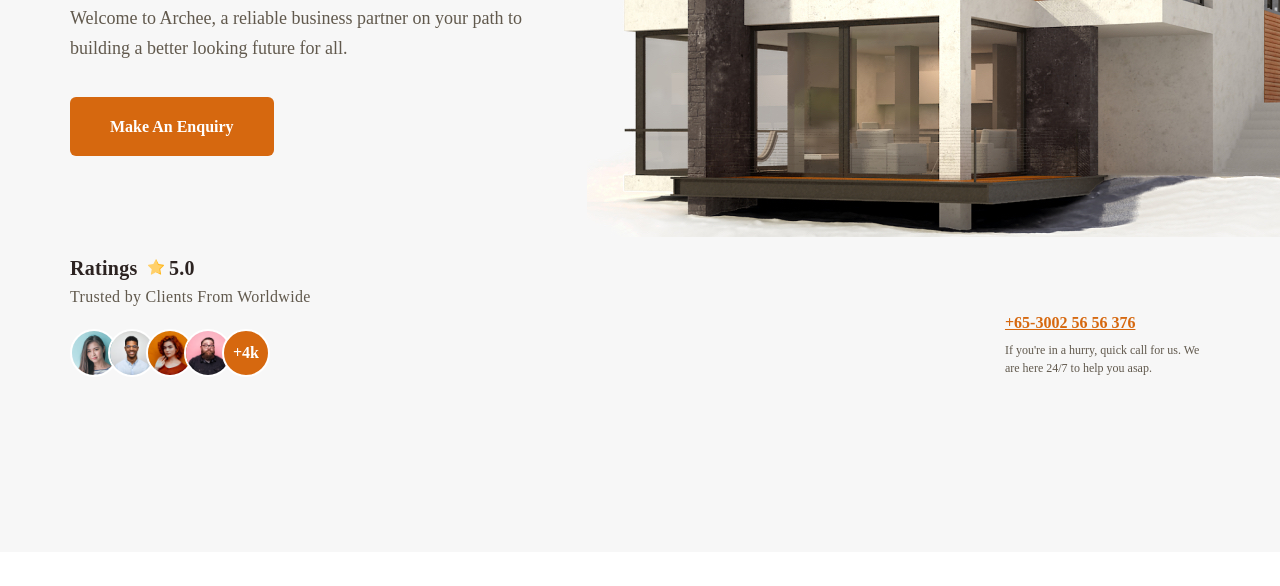
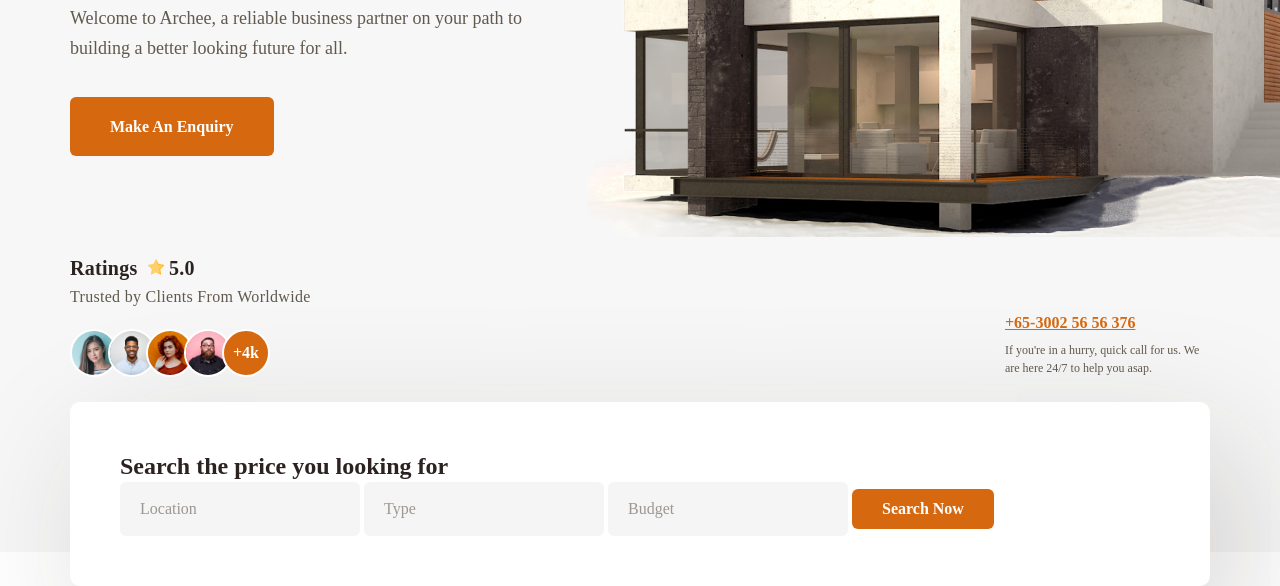
Before and after one commit to flaberfl/archeev, a plain HTML site: page src/index.html in a window 1280 px wide. Shown: the part 457-1043 px from the top of the page. Before the commit the page ends 1009 px from the top, so only its background shows below. Drawn offline with nearby package versions, Linux system fonts and the light colour scheme; files that its build step writes are made by us from their sources; a script that the page names is missing; files whose address does not match are found by name; a web font is replaced by a local one.

Commit message:
start search

```diff
--- a/src/index.html
+++ b/src/index.html
@@ -40,6 +40,28 @@
 					</div>
 				</div>
 			</section>
+
+			<section class="search">
+				<div class='search__container'>
+					<div class="search__body">
+						<h3 class="search__title">Search the price you looking for</h3>
+						<form action="#" class="search-form">
+
+							<input class="search-form__input" type="text" name="location" data-error="Ошибка" placeholder="Location">
+							<input class="search-form__input" type="text" name="type" data-error="Ошибка" placeholder="Type">
+							<input class="search-form__input" type="text" name="budget" data-error="Ошибка" placeholder="Budget">
+
+							<div class="search-form__button button">Search Now</div>
+
+						</form>
+
+					</div>
+
+
+				</div>
+			</section>
+
+
 		</main>
 		@@include('html/_footer.htm',{})
 	</div>
--- a/src/scss/home.scss
+++ b/src/scss/home.scss
@@ -205,3 +205,51 @@
 }
 
 //====================================================================================================
+
+
+//==========SEARCH========================================================================================
+
+.search {
+  margin: -150px 0px 0px 0px;
+
+  /* .search__container */
+  &__container {}
+
+  /* .search__body */
+  &__body {
+    padding: 50px;
+
+    background: #fff;
+    box-shadow: 30px 50px 150px rgba(39, 31, 26, 0.2);
+    border-radius: 10px;
+  }
+
+  /* .search__title */
+  &__title {
+    font-size: rem(24);
+    font-weight: 700;
+    line-height: math.div(29.76, 24);
+  }
+}
+
+.search-form {
+
+  /* .search-form__input */
+  &__input {
+    padding: 18px 20px;
+
+    background-color: #F5F5F5;
+    border-radius: 6px;
+
+    &::placeholder {
+      @extend %base-text;
+      color: rgba(97, 89, 77, 0.6);
+
+    }
+  }
+
+  /* .search-form__button */
+  &__button {}
+}
+
+.button {}
```
